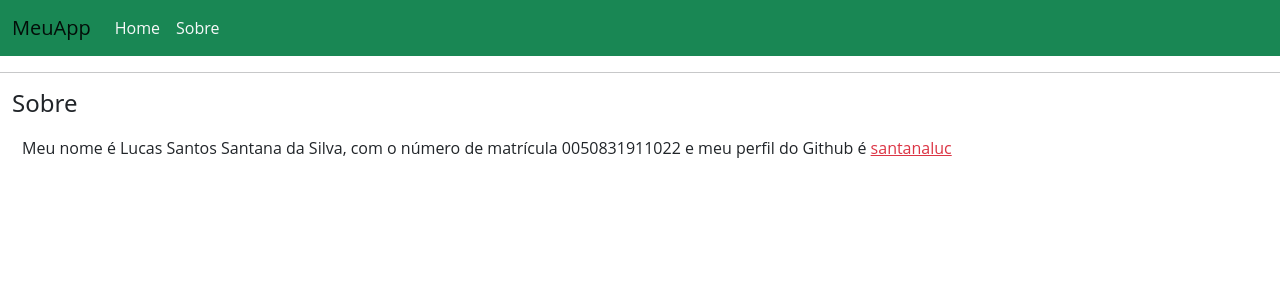
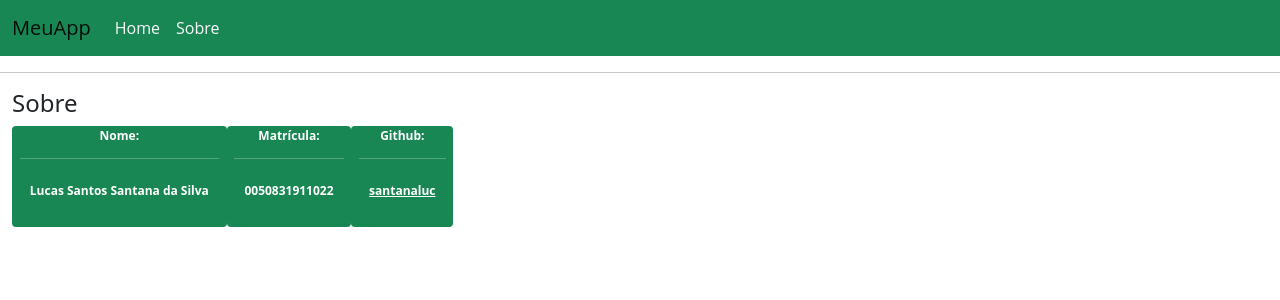
Before and after one commit to santanaluc/angular-firstApp, an Angular app: page /about in a window 1280 px wide. Shown: the top 300 px of the page. Built offline with nearby package versions, Linux system fonts and the light colour scheme.

Commit message:
arrumando menu sanduiche

```diff
--- a/src/app/about/about.component.css
+++ b/src/app/about/about.component.css
@@ -1,5 +1,12 @@
+a {
+  color: white;
+}
+
 a:hover {
+  background-color: black;
+  padding: 5px;
   text-decoration: underline;
   border-radius: 4px;
   cursor: pointer;
+  transition: all 0.5s ease;
 }
--- a/src/app/about/about.component.html
+++ b/src/app/about/about.component.html
@@ -1,7 +1,24 @@
 <div class="container-fluid">
 	<h1 class="h4">Sobre</h1>
-	<p class="text-monospace">
-		Meu nome é Lucas Santos Santana da Silva, com o número de matrícula 0050831911022 e meu perfil do Github é <a
-			(click)="goToGit()" class="link-danger">santanaluc</a>
-	</p>
+	<span class="badge bg-success text">
+    Nome:
+    <hr>
+    <p>
+      Lucas Santos Santana da Silva
+    </p>
+  </span>
+	<span class="badge bg-success text">
+    Matrícula:
+    <hr>
+    <p>
+      0050831911022
+    </p>
+  </span>
+	<span class="badge bg-success text">
+    Github:
+    <hr>
+    <p>
+      <a (click)="goToGit()" class="link">santanaluc</a>
+    </p>
+  </span>
 </div>
--- a/src/index.html
+++ b/src/index.html
@@ -10,10 +10,11 @@
 	<link href="https://cdn.jsdelivr.net/npm/bootstrap@5.0.0-beta2/dist/css/bootstrap.min.css" rel="stylesheet"
 		integrity="sha384-BmbxuPwQa2lc/FVzBcNJ7UAyJxM6wuqIj61tLrc4wSX0szH/Ev+nYRRuWlolflfl" crossorigin="anonymous">
 
-	<title>Meu App!</title>
+	<title>Hello, world!</title>
 </head>
 
 <body>
+
 	<my-app>loading</my-app>
 
 	<script src="https://cdn.jsdelivr.net/npm/bootstrap@5.0.0-beta2/dist/js/bootstrap.bundle.min.js"
```
